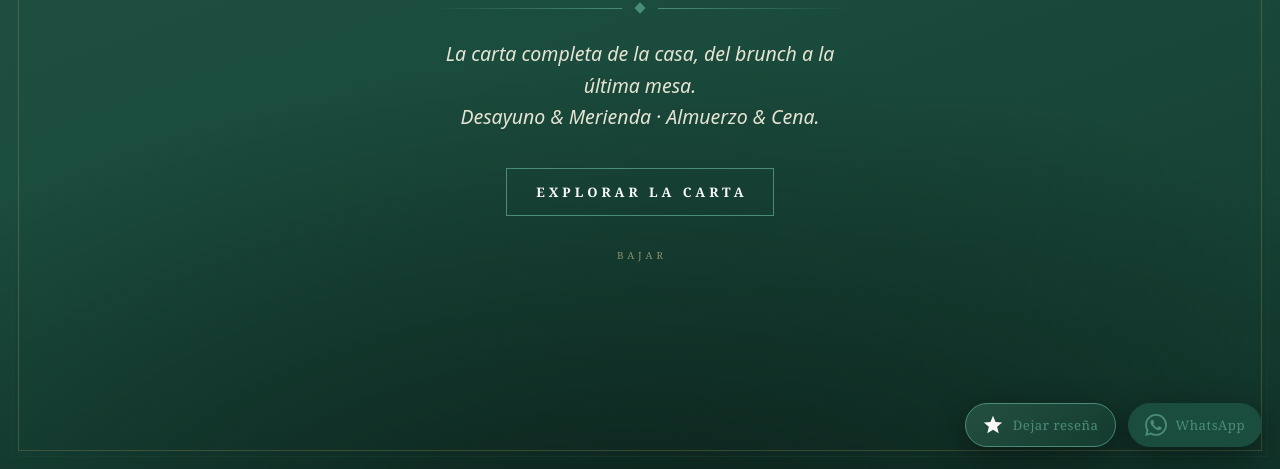
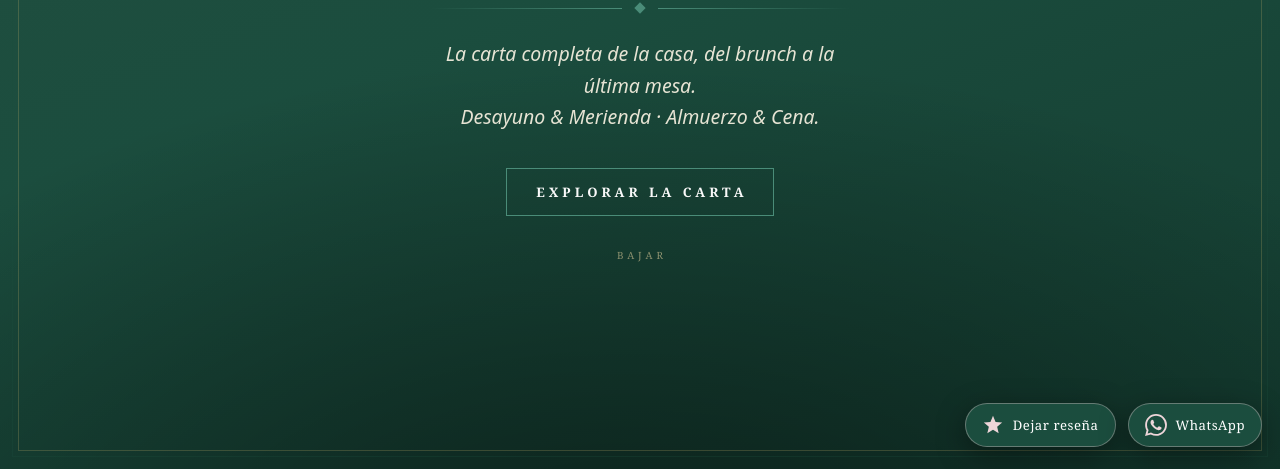
Before and after one commit to Rodrigobernabe/amarenas, a plain HTML site: page index.html in a window 1280 px wide. Shown: the part 331-800 px from the top of the page. Drawn offline with Linux system fonts and the light colour scheme; a web font is replaced by a local one.

Commit message:
style: botones flotantes con fondo verde de marca e iconos en rosa

```diff
--- a/css/styles.css
+++ b/css/styles.css
@@ -7,7 +7,7 @@
 :root{
   /* — Colores de marca Amarenas — */
   --brand-green:  #1B4D3E;
-  --brand-rose:   #1B4D3E;
+  --brand-rose:   #eed5d9;
   --brand-bg:     #F9F9F9;
 
   /* — papel / fondo — */
@@ -70,9 +70,9 @@ body{
   display:inline-flex;
   align-items:center;
   gap:9px;
-  background:var(--leather-1);
-  color:var(--gold);
-  border:1px solid var(--gold-deep);
+  background:var(--brand-green);
+  color:#FFFFFF;
+  border:1px solid rgba(238,213,217,.35);
   padding:10px 16px;
   border-radius:50px;
   text-decoration:none;
@@ -86,22 +86,28 @@ body{
 .float-btn:hover{
   transform:translateY(-3px);
   box-shadow:0 12px 40px rgba(0,0,0,.48);
-  color:var(--gold-bright);
-  border-color:var(--gold);
+  color:#FFFFFF;
+  border-color:var(--brand-rose);
   background:var(--leather-2);
 }
 .float-btn svg{
   width:22px;
   height:22px;
-  fill:currentColor;
+  fill:var(--brand-rose);
+  color:var(--brand-rose);
   flex-shrink:0;
+  transition:transform .2s ease;
+}
+.float-btn:hover svg{
+  transform:scale(1.08);
 }
 .float-btn--reviews{
-  background:linear-gradient(145deg, var(--leather-2), var(--leather-3));
-  border-color:var(--gold);
+  background:var(--brand-green);
+  border-color:rgba(238,213,217,.35);
 }
 .float-btn--reviews svg{
-  color:var(--gold-bright);
+  fill:var(--brand-rose);
+  color:var(--brand-rose);
 }
 @media (max-width:540px){
   .floating-actions{ right:12px; bottom:16px; gap:8px; }
```
